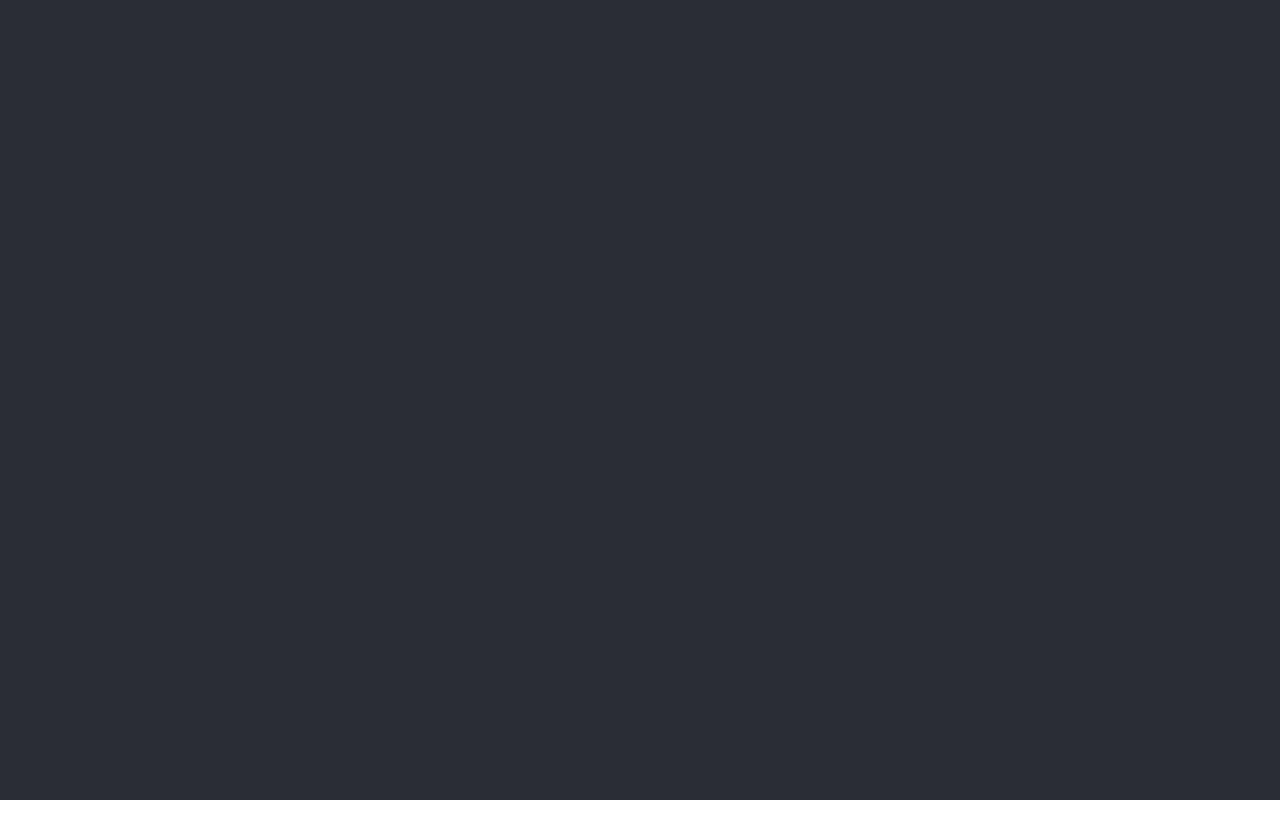
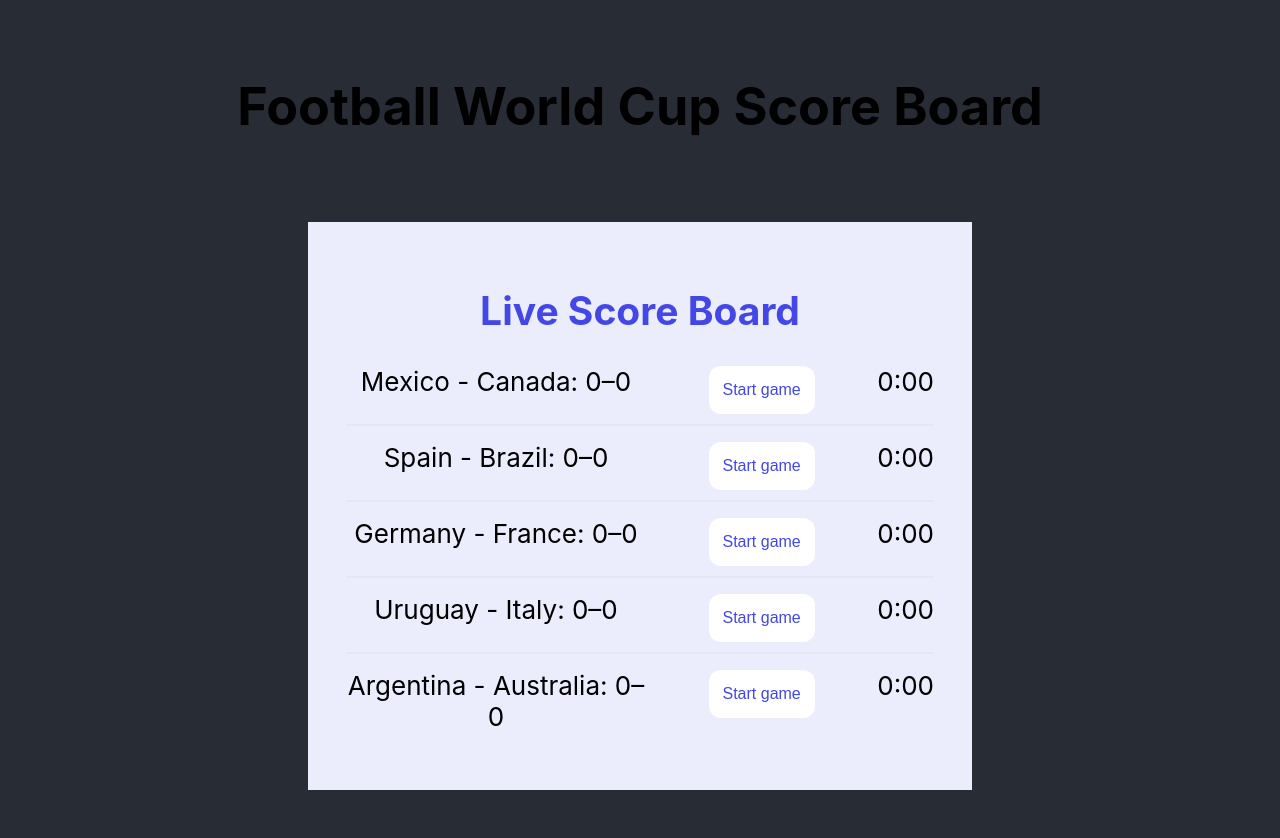
Before and after one commit to AlexandraKrass/livescoreboard, a React (Create React App) app: page / in a window 1280 px wide. Shown: the top 838 px of the page. Before the commit the page ends 800 px from the top, so only its background shows below. Built offline with nearby package versions, Linux system fonts and the light colour scheme; the HTML template or start-up script is replaced by a standard one.

Commit message:
create Board component, LiveMatch component; add data matches

```diff
--- a/src/App.css
+++ b/src/App.css
@@ -1,19 +1,5 @@
 .App {
   text-align: center;
-}
-
-.App-logo {
-  height: 40vmin;
-  pointer-events: none;
-}
-
-@media (prefers-reduced-motion: no-preference) {
-  .App-logo {
-    animation: App-logo-spin infinite 20s linear;
-  }
-}
-
-.App-header {
   background-color: #282c34;
   min-height: 100vh;
   display: flex;
@@ -21,18 +7,5 @@
   align-items: center;
   justify-content: center;
   font-size: calc(10px + 2vmin);
-  color: white;
+  padding: 40px 0 100px;
 }
-
-.App-link {
-  color: #61dafb;
-}
-
-@keyframes App-logo-spin {
-  from {
-    transform: rotate(0deg);
-  }
-  to {
-    transform: rotate(360deg);
-  }
-}
--- a/src/App.tsx
+++ b/src/App.tsx
@@ -1,11 +1,12 @@
 import React from 'react';
 import './App.css';
+import Board  from './board/Board'
 
 function App() {
   return (
-    <div className="App">
-      <header className="App-header"></header>
-
+    <div className="App App-header">
+      <h1>Football World Cup Score Board</h1>
+      <Board />
     </div>
   );
 }
--- /dev/null
+++ b/src/board/Board.css
@@ -0,0 +1,20 @@
+body {
+    color: black;
+}
+.container{
+    display: flex;
+    margin: auto;
+    background-color: #ECEDFC;
+}
+.board-container{
+    min-width: 600px;
+    min-height: 400px;
+    padding: 32px;
+}
+.board-title{
+    color: #4247E5;
+}
+tbody{
+    display: flex;
+    justify-content: space-between;
+}
--- /dev/null
+++ b/src/board/Board.tsx
@@ -0,0 +1,47 @@
+//react
+import React, { useState } from 'react';
+
+//constants
+import { teams } from '../teams'
+
+//components
+import LiveMatch from '../match/LiveMatch'
+import './Board.css';
+
+const Board = () => {
+    const [teamsList, setTeamList] = useState([...teams]);
+
+    const handleMatches = (id: number):void => {
+        teamsList.map((item) => {
+            if(item.idMatch === id) item.isFinished = true;
+        })
+        setTeamList([...teamsList]);
+    }
+
+    return (
+        <div className="container">
+            <div className="board-container">
+                <h2 className="board-title">Live Score Board</h2>
+                <div>
+                    {teamsList.map(item => (
+                        !item.isFinished ? (
+                            <LiveMatch
+                                id={item.idMatch}
+                                key={item.idMatch}
+                                homeTeam={item.homeTeam}
+                                awayTeam={item.awayTeam}
+                                homeScore={item.homeScore}
+                                awayScore={item.awayScore}
+                                goalSeconds={item.goalSeconds}
+                                handleMatch={handleMatches}
+                            />
+                        ):
+                        <div> {item.homeTeam} - {item.awayTeam}: {item.homeScore}–{item.awayScore}</div>
+                    ))}
+                </div>
+            </div>
+        </div>
+    )
+}
+
+export default Board;
--- /dev/null
+++ b/src/match/LiveMatch.css
@@ -0,0 +1,28 @@
+.match-item{
+    display: flex;
+    justify-content: space-between;
+
+    border-bottom: 2px solid rgba(172,173,183,.1);
+    margin: 16px 6px;
+    padding-bottom: 10px;
+}
+.match-item:last-child{
+    border-bottom: none;
+}
+.match-info{
+    margin: 0;
+    width: 300px;
+}
+.match-started{
+    margin: 0 24px;
+    min-width: 106px;
+    width: auto;
+    height: 48px;
+    background: white;
+    border: none;
+    color: #4247e5;
+    border-radius: 12px;
+    font-size: 16px;
+    line-height: 22px;
+    letter-spacing: 0em;
+}
--- /dev/null
+++ b/src/match/LiveMatch.tsx
@@ -0,0 +1,64 @@
+import React, { useState, useEffect, useRef } from "react";
+import './LiveMatch.css';
+
+interface MatchProps {
+    id: number
+    homeTeam: string
+    awayTeam: string
+    homeScore: number
+    awayScore: number
+    goalSeconds: number[]
+    handleMatch(id: number): void
+}
+
+const LiveMatch = ({ id, homeTeam, awayTeam, homeScore, awayScore, goalSeconds, handleMatch }: MatchProps) => {
+    const timeMatch = 90;
+    const copyGoalSeconds = new Set(goalSeconds);
+
+    const [seconds, setSeconds] = useState(0);
+    const [homeScoreTeam, setScoreHomTeam] = useState(homeScore);
+    const [awayScoreTeam, setScoreIntTeam] = useState(awayScore);
+
+    const timer = useRef<NodeJS.Timeout | null>(null);
+
+
+    useEffect(() => {
+        if (seconds >= timeMatch){
+            stopTimer();
+            finishGame();
+        }
+
+        if (copyGoalSeconds.has(seconds)) {
+            setScoreHomTeam((homeScoreTeam) => homeScoreTeam + 1);
+        }
+    }, [seconds]);
+
+    const startTimer = () => {
+        if (!timer.current) {
+            timer.current = setInterval(() => {
+                setSeconds((seconds) => seconds + 1);
+            }, 1000);
+        }
+    };
+
+    const stopTimer = () => {
+        if (timer.current) clearInterval(timer.current);
+        timer.current = null;
+        setSeconds(0);
+    };
+
+    const finishGame = () => {
+        handleMatch(id)
+    };
+
+    return (
+        <div className="match-item">
+            <p className="match-info">{homeTeam} - {awayTeam}: {homeScoreTeam}–{awayScoreTeam}</p>
+            <button className="match-started" onClick={startTimer}>Start game</button>
+            {`${seconds}:00`}
+        </div>
+
+    )
+}
+
+export default LiveMatch;
--- /dev/null
+++ b/src/teams.js
@@ -0,0 +1,48 @@
+export const teams = [
+    {
+        idMatch: 101,
+        homeTeam: "Mexico",
+        awayTeam: "Canada",
+        isFinished: false,
+        homeScore: 0,
+        awayScore: 0,
+        goalSeconds: [9, 17, 26]
+    },
+    {
+        idMatch: 102,
+        homeTeam: "Spain",
+        awayTeam: "Brazil",
+        isFinished: false,
+        homeScore: 0,
+        awayScore: 0,
+        goalSeconds: [12, 28]
+    },
+    {
+        idMatch: 103,
+        homeTeam: "Germany",
+        awayTeam: "France",
+        isFinished: false,
+        homeScore: 0,
+        awayScore: 0,
+        goalSeconds: [12, 28]
+    },
+    {
+        idMatch: 104,
+        homeTeam: "Uruguay",
+        awayTeam: "Italy",
+        isFinished: false,
+        homeScore: 0,
+        awayScore: 0,
+        goalSeconds: [12, 28]
+    },
+    {
+        idMatch: 105,
+        homeTeam: "Argentina",
+        awayTeam: "Australia",
+        isFinished: false,
+        homeScore: 0,
+        awayScore: 0,
+        goalSeconds: [12, 28]
+    },
+
+]
```
